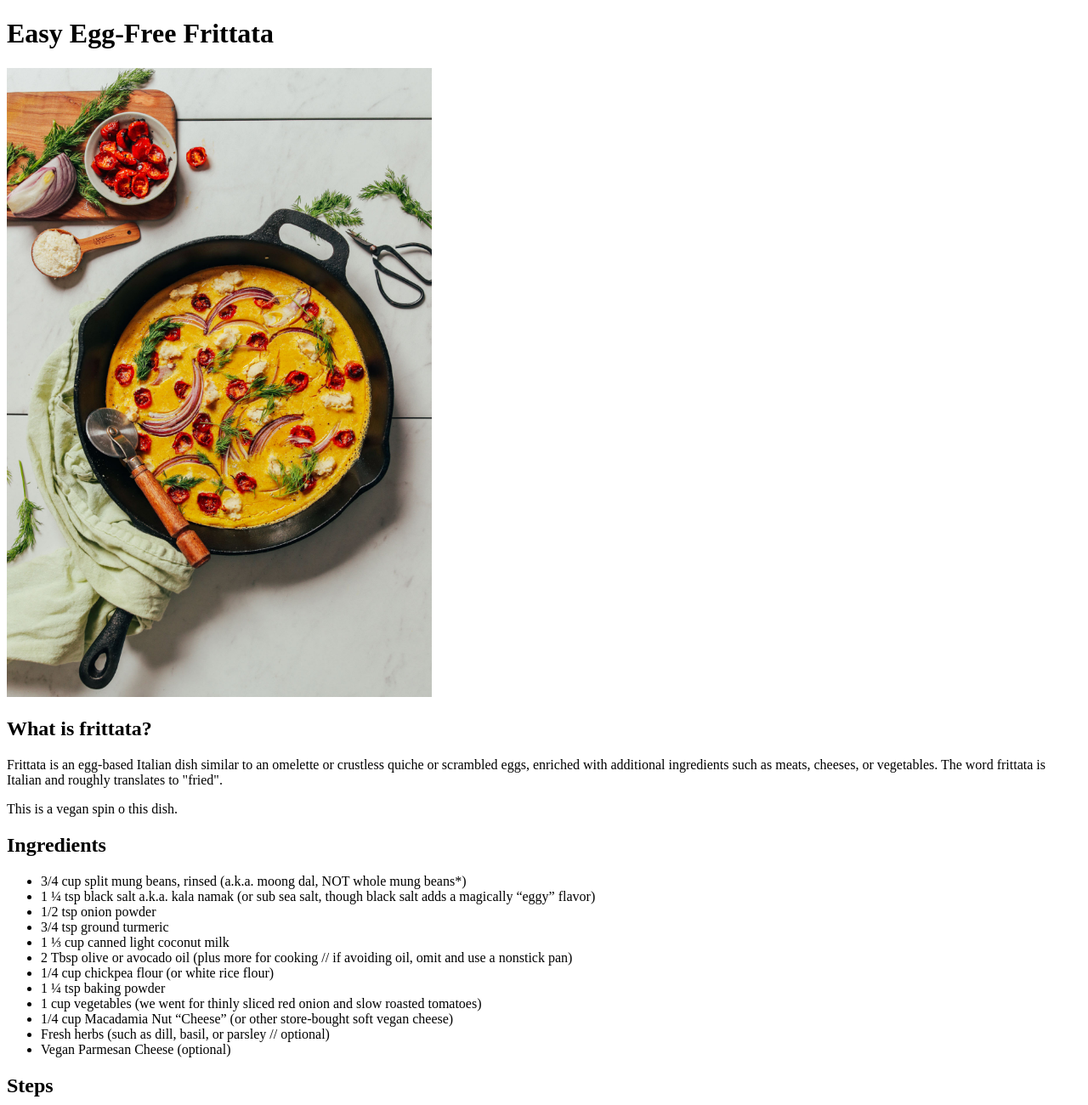
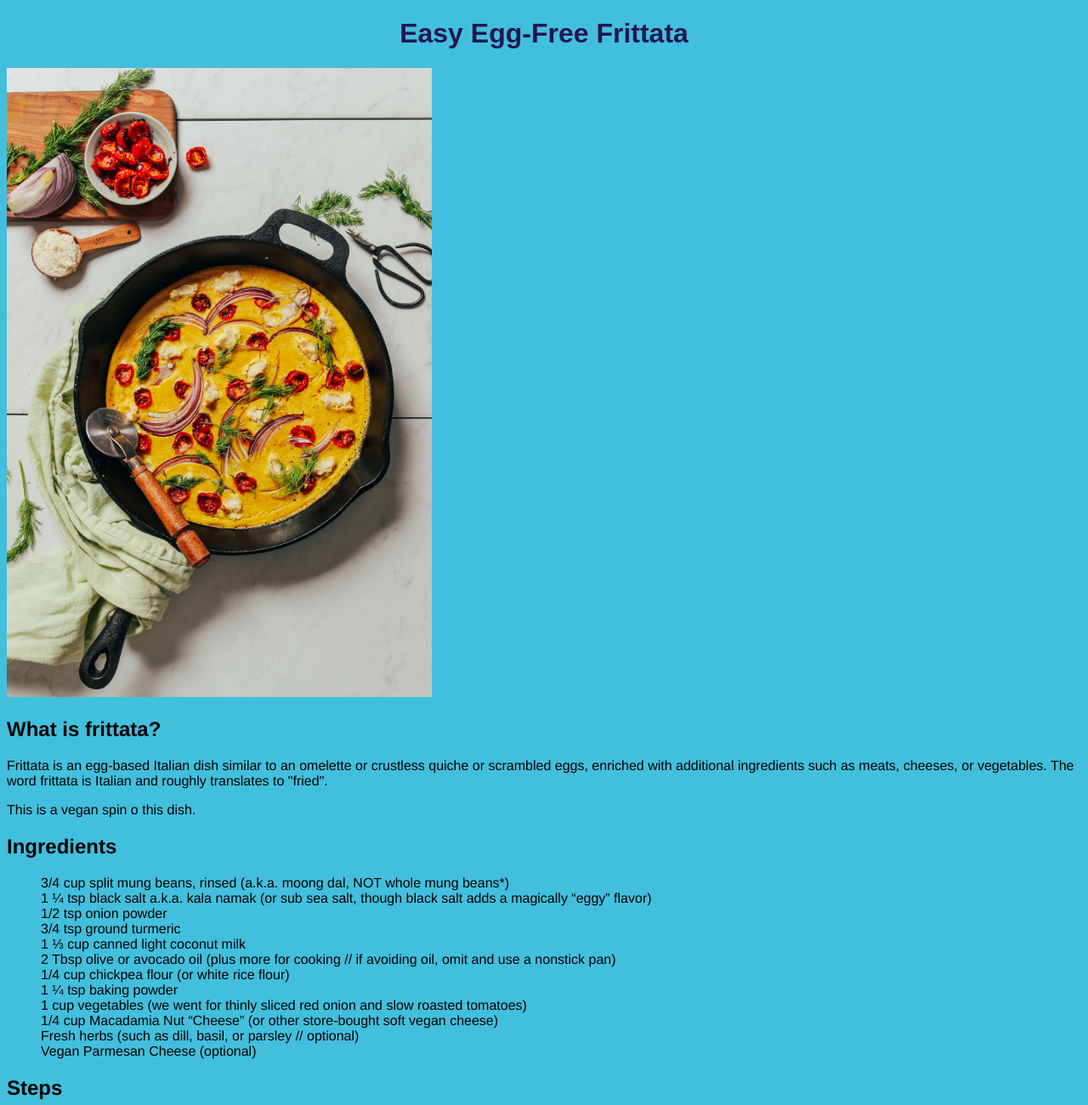
Before and after one commit to piotrowskiadam/odin-recipes, a plain HTML site: page recipes/easy-egg-free-frittata.html in a window 1280 px wide. Shown: the top 1300 px of the page at 85% size. Drawn offline with Linux system fonts and the light colour scheme.

Commit message:
Added very basic and ugly CSS(colors and fonts)

```diff
--- a/recipes/easy-egg-free-frittata.html
+++ b/recipes/easy-egg-free-frittata.html
@@ -4,6 +4,7 @@
     <meta charset="UTF-8" />
     <meta http-equiv="X-UA-Compatible" content="IE=edge" />
     <meta name="viewport" content="width=device-width, initial-scale=1.0" />
+    <link rel="stylesheet" href="../style.css" />
     <title>Easy Egg-Free Frittata</title>
   </head>
   <body>
--- /dev/null
+++ b/style.css
@@ -0,0 +1,15 @@
+body {
+  font-family: Helvetica, Arial, sans-serif;
+  background-color: #42bfdd;
+}
+h1 {
+  text-align: center;
+  font-family: Arial, Helvetica, sans-serif;
+  color: #231651;
+}
+li {
+  font-family: Helvetica, Arial, sans-serif;
+  list-style-type: none;
+  padding: 0; /* Remove padding */
+  margin: 0; /* Remove margins */
+}
```
Also changed, not shown: index.html (+1 -0 lines), recipes/easy-penne-arrabbiata.html (+1 -0 lines), recipes/easy-vegan-poutine.html (+1 -0 lines).
